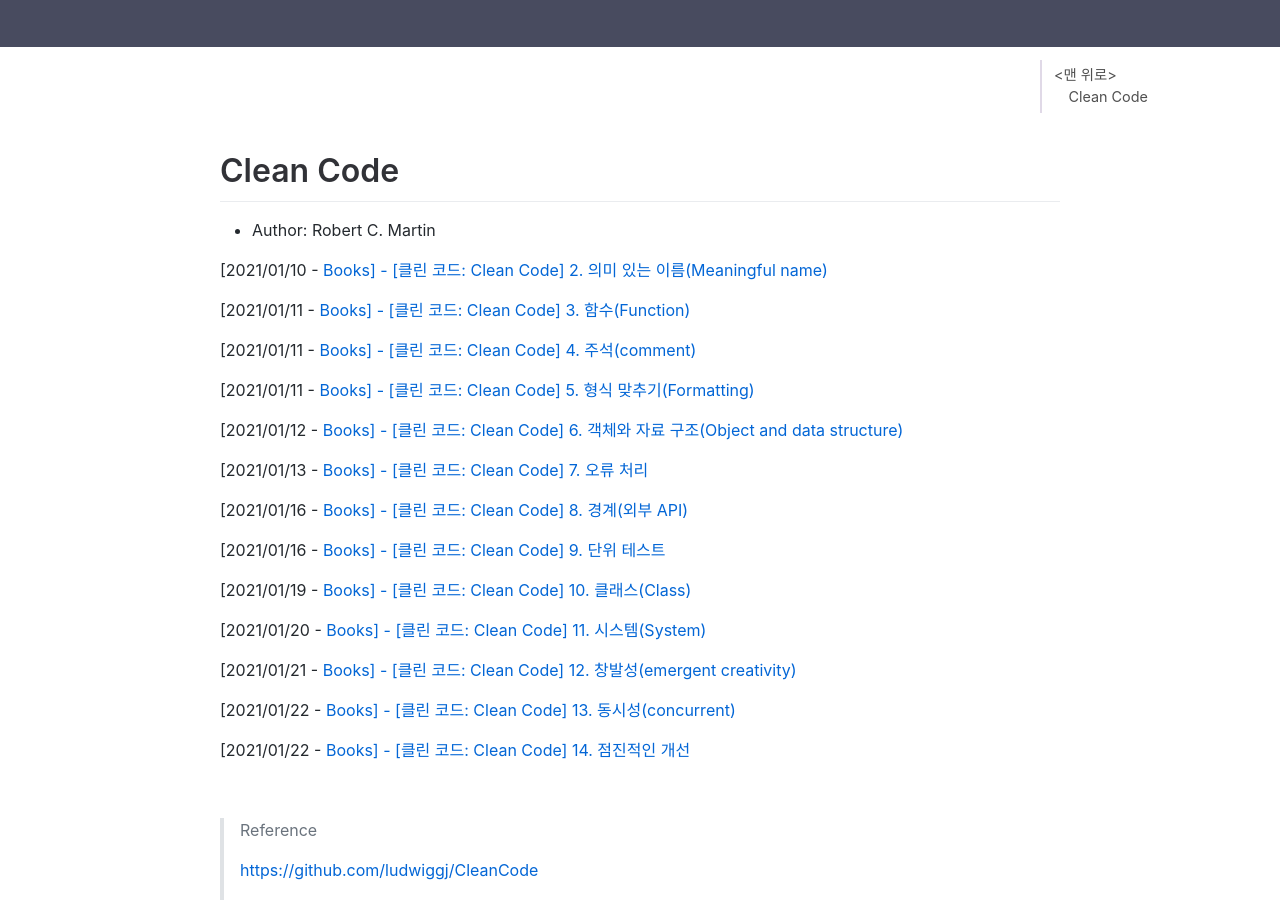
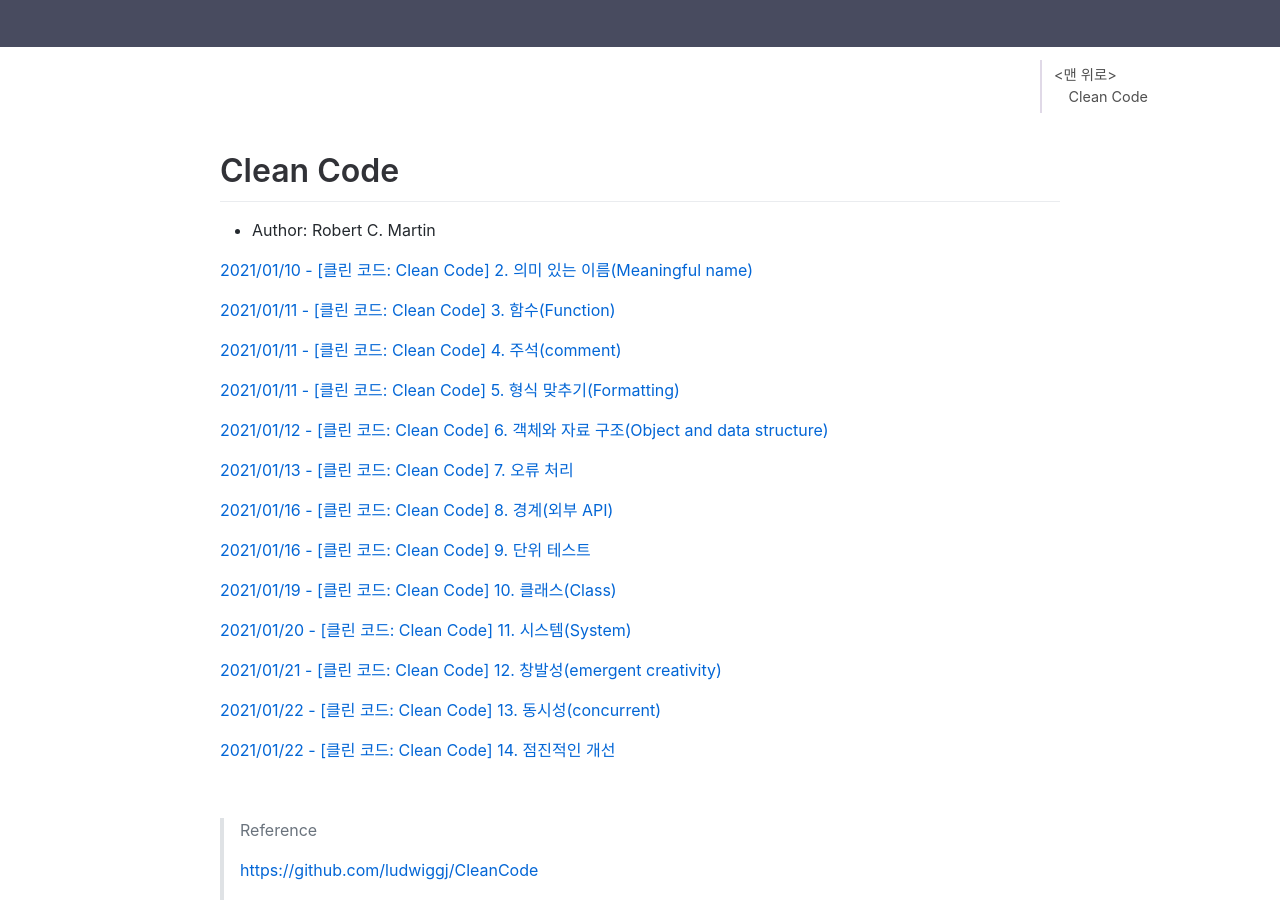
Before and after one commit to jihunparkme/jihunparkme.github.io, a Jekyll site: the page built from _posts/2021-01-10-CleanCode.md, in a window 1280 px wide and 900 px high, scrolled down 529 px. Built offline with Jekyll 4.4.1, drawn with Linux system fonts in a browser that asks for light colours; nearby versions of some CDN libraries; comment, search, counter and statistics services are not loaded.

Commit message:
edit: contents

```diff
--- a/_posts/2021-01-10-CleanCode.md
+++ b/_posts/2021-01-10-CleanCode.md
@@ -7,37 +7,35 @@
 # mathjax: true
 ---
 
-
-
 # Clean Code
 
 - Author: Robert C. Martin
 
-[2021/01/10 - [Books\] - [클린 코드: Clean Code] 2. 의미 있는 이름(Meaningful name)](https://data-make.tistory.com/632){:target="_blank"}
+[2021/01/10 - [클린 코드: Clean Code] 2. 의미 있는 이름(Meaningful name)](https://data-make.tistory.com/632){:target="_blank"}
 
-[2021/01/11 - [Books\] - [클린 코드: Clean Code] 3. 함수(Function)](https://data-make.tistory.com/633){:target="_blank"}
+[2021/01/11 - [클린 코드: Clean Code] 3. 함수(Function)](https://data-make.tistory.com/633){:target="_blank"}
 
-[2021/01/11 - [Books\] - [클린 코드: Clean Code] 4. 주석(comment)](https://data-make.tistory.com/634){:target="_blank"}
+[2021/01/11 - [클린 코드: Clean Code] 4. 주석(comment)](https://data-make.tistory.com/634){:target="_blank"}
 
-[2021/01/11 - [Books\] - [클린 코드: Clean Code] 5. 형식 맞추기(Formatting)](https://data-make.tistory.com/635){:target="_blank"}
+[2021/01/11 - [클린 코드: Clean Code] 5. 형식 맞추기(Formatting)](https://data-make.tistory.com/635){:target="_blank"}
 
-[2021/01/12 - [Books\] - [클린 코드: Clean Code] 6. 객체와 자료 구조(Object and data structure)](https://data-make.tistory.com/636){:target="_blank"}
+[2021/01/12 - [클린 코드: Clean Code] 6. 객체와 자료 구조(Object and data structure)](https://data-make.tistory.com/636){:target="_blank"}
 
-[2021/01/13 - [Books\] - [클린 코드: Clean Code] 7. 오류 처리](https://data-make.tistory.com/637){:target="_blank"}
+[2021/01/13 - [클린 코드: Clean Code] 7. 오류 처리](https://data-make.tistory.com/637){:target="_blank"}
 
-[2021/01/16 - [Books\] - [클린 코드: Clean Code] 8. 경계(외부 API)](https://data-make.tistory.com/638){:target="_blank"}
+[2021/01/16 - [클린 코드: Clean Code] 8. 경계(외부 API)](https://data-make.tistory.com/638){:target="_blank"}
 
-[2021/01/16 - [Books\] - [클린 코드: Clean Code] 9. 단위 테스트](https://data-make.tistory.com/640){:target="_blank"}
+[2021/01/16 - [클린 코드: Clean Code] 9. 단위 테스트](https://data-make.tistory.com/640){:target="_blank"}
 
-[2021/01/19 - [Books\] - [클린 코드: Clean Code] 10. 클래스(Class)](https://data-make.tistory.com/641){:target="_blank"}
+[2021/01/19 - [클린 코드: Clean Code] 10. 클래스(Class)](https://data-make.tistory.com/641){:target="_blank"}
 
-[2021/01/20 - [Books\] - [클린 코드: Clean Code] 11. 시스템(System)](https://data-make.tistory.com/644){:target="_blank"}
+[2021/01/20 - [클린 코드: Clean Code] 11. 시스템(System)](https://data-make.tistory.com/644){:target="_blank"}
 
-[2021/01/21 - [Books\] - [클린 코드: Clean Code] 12. 창발성(emergent creativity)](https://data-make.tistory.com/645){:target="_blank"}
+[2021/01/21 - [클린 코드: Clean Code] 12. 창발성(emergent creativity)](https://data-make.tistory.com/645){:target="_blank"}
 
-[2021/01/22 - [Books\] - [클린 코드: Clean Code] 13. 동시성(concurrent)](https://data-make.tistory.com/646){:target="_blank"}
+[2021/01/22 - [클린 코드: Clean Code] 13. 동시성(concurrent)](https://data-make.tistory.com/646){:target="_blank"}
 
-[2021/01/22 - [Books\] - [클린 코드: Clean Code] 14. 점진적인 개선](https://data-make.tistory.com/647){:target="_blank"}
+[2021/01/22 - [클린 코드: Clean Code] 14. 점진적인 개선](https://data-make.tistory.com/647){:target="_blank"}
 
 <br>
 
```
Also changed, not shown: _posts/2020-12-19-JPA-Programming.md (+0 -2 lines).
